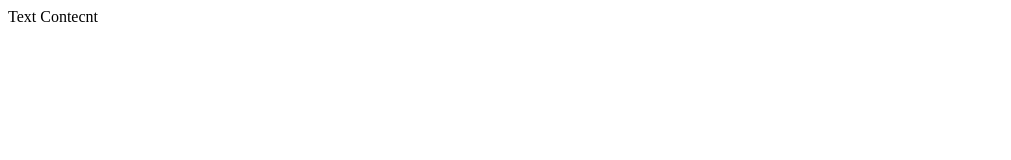
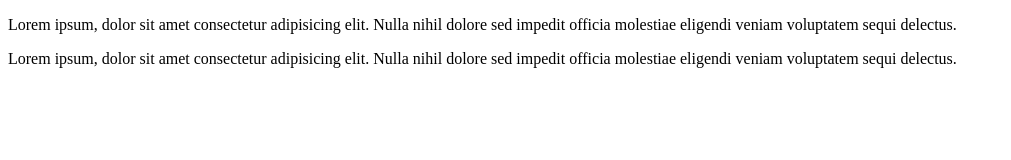
Before and after one commit to sabbirsun/Dom, a plain HTML site: page index.html in a window 1280 px wide. Shown: the whole page, without its empty margins (0-1011 px from the left). Drawn offline with Linux system fonts and the light colour scheme.

Commit message:
innerHTML

```diff
--- a/index.html
+++ b/index.html
@@ -43,9 +43,14 @@
 
      </div> -->
 
-     <div id="note">
+     <!-- <div id="note">
         Text Contecnt
         <span style="display: none;">I'm a Programmer</span>
+     </div> -->
+
+     <div class="menu">
+      <p>Lorem ipsum, dolor sit amet consectetur adipisicing elit. Nulla nihil dolore sed impedit officia molestiae eligendi veniam voluptatem sequi delectus.</p>
+      <p>Lorem ipsum, dolor sit amet consectetur adipisicing elit. Nulla nihil dolore sed impedit officia molestiae eligendi veniam voluptatem sequi delectus.</p>
      </div>
     <script src="index.js"></script>
 </body>
--- a/index.js
+++ b/index.js
@@ -82,5 +82,10 @@ menu.appendChild(createMenu("Sun"));*/
 
 //Text Content Manipulating Elements
 
-let note = document.getElementById("note");
-console.log(note.textContent);
+/*let note = document.getElementById("note");
+console.log(note.textContent);*/
+
+// InnerHTML ....> Very Important
+
+let menu = document.querySelector(".menu");
+console.log(menu.innerHTML);
```
